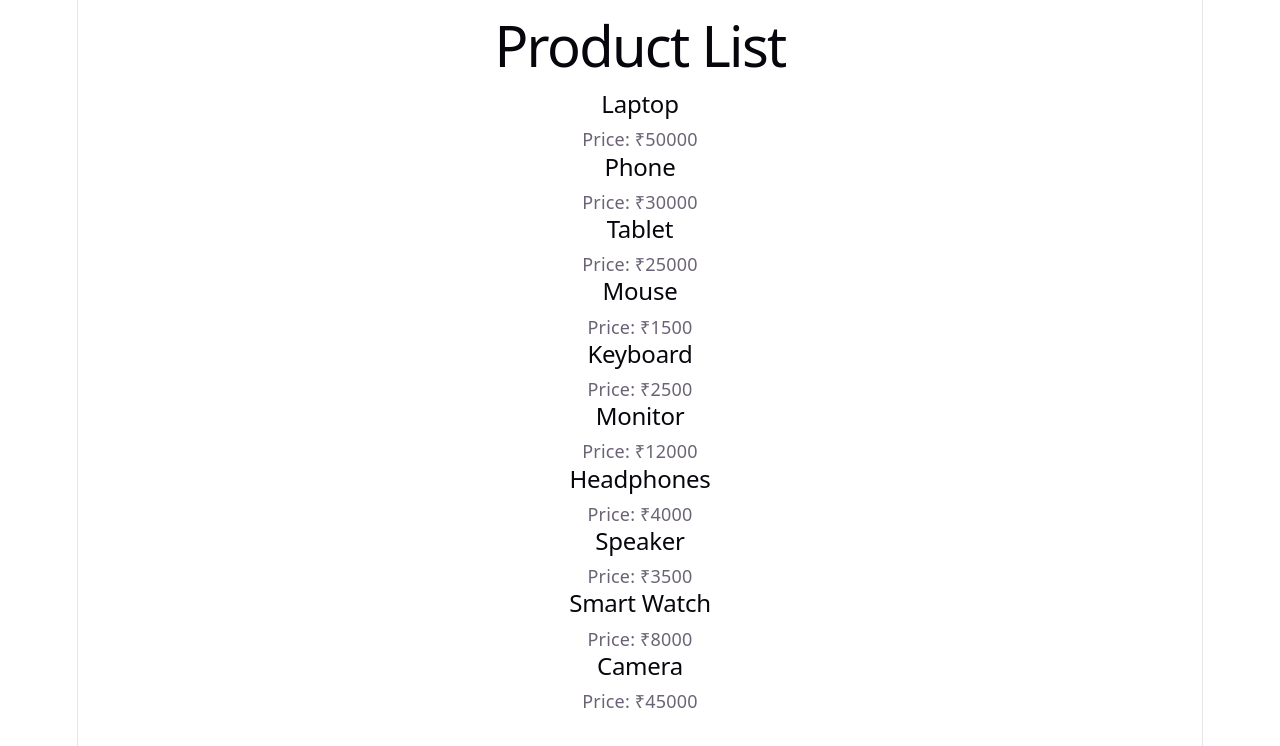
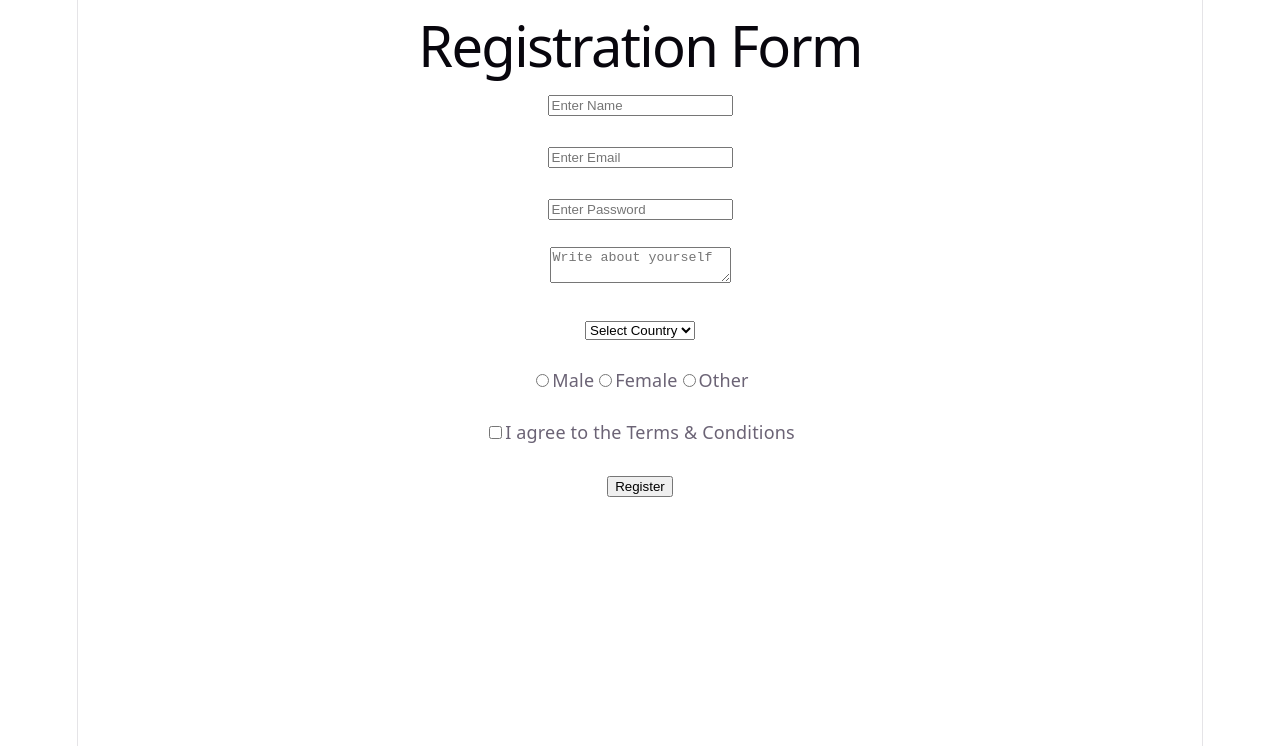
Before and after one commit to disha-aggarwal11/react-learning, a React (Vite) app: page / in a window 1280 px wide. Shown: the top 746 px of the page. Built offline with nearby package versions, Linux system fonts and the light colour scheme.

Commit message:
Build controlled registration form with validation

```diff
--- a/src/App.jsx
+++ b/src/App.jsx
@@ -1,58 +1,213 @@
-// import { useState } from "react";
-
-// function App() {
-//   const [isLoggedIn, setIsLoggedIn] = useState(false);
-
-//   return (
-//     <>
-//       <h1>React Login Example</h1>
-
-//       {isLoggedIn ? (
-//         <>
-//           <h2>Welcome</h2>
-
-//           <button onClick={() => setIsLoggedIn(false)}>
-//             Logout
-//           </button>
-//         </>
-//       ) : (
-//         <button onClick={() => setIsLoggedIn(true)}>
-//           Login
-//         </button>
-//       )}
-//     </>
-//   );
-// }
-
-// export default App;
-
-import ProductCard from "./components/ProductCard";
+import {useState} from "react";
 
 function App() {
-  const products = [
-    { id: 1, title: "Laptop", price: 50000 },
-    { id: 2, title: "Phone", price: 30000 },
-    { id: 3, title: "Tablet", price: 25000 },
-    { id: 4, title: "Mouse", price: 1500 },
-    { id: 5, title: "Keyboard", price: 2500 },
-    { id: 6, title: "Monitor", price: 12000 },
-    { id: 7, title: "Headphones", price: 4000 },
-    { id: 8, title: "Speaker", price: 3500 },
-    { id: 9, title: "Smart Watch", price: 8000 },
-    { id: 10, title: "Camera", price: 45000 },
-  ];
+  const [formData, setFormData] = useState({
+    name: "",
+    email: "",
+    password: "",
+    bio: "",
+    country: "",
+    gender: "",
+    agree: false,
+  });
+
+  function handleSubmit(e) {
+    e.preventDefault();
+
+    if(
+      !formData.name ||
+      !formData.email ||
+      !formData.password ||
+      !formData.country ||
+      !formData.gender
+    ) {
+      alert("Please fill all required fields");
+      return;
+    }
+
+    if(!formData.email.includes("@")){
+      alert("Please enter a valid email");
+      return;
+    }
+
+    if (formData.password.length < 8) {
+      alert("Password must be at least 8 characters.");
+      return;
+    }
+
+     if (!formData.agree) {
+      alert("Please accept the Terms & Conditions.");
+      return;
+    }
+
+    alert("Registeration Successful !");
+    console.log(formData);
+  }
 
   return (
     <>
-      <h1>Product List</h1>
+      <h1>Registration Form</h1>
 
-      {products.map((product) => (
-        <ProductCard
-          key={product.id}
-          title={product.title}
-          price={product.price}
+      <form onSubmit={handleSubmit}>
+
+
+        <input
+          type="text"
+          placeholder="Enter Name"
+          value={formData.name}
+          onChange={(e) =>
+            setFormData({
+              ...formData,
+              name: e.target.value,
+            })
+          }
         />
-      ))}
+
+        <br />
+        <br />
+
+
+
+        <input
+          type="email"
+          placeholder="Enter Email"
+          value={formData.email}
+          onChange={(e) =>
+            setFormData({
+              ...formData,
+              email: e.target.value,
+            })
+          }
+        />
+
+        <br />
+        <br />
+
+
+
+        <input
+          type="password"
+          placeholder="Enter Password"
+          value={formData.password}
+          onChange={(e) =>
+            setFormData({
+              ...formData,
+              password: e.target.value,
+            })
+          }
+        />
+
+        <br />
+        <br />
+
+
+        <textarea
+          placeholder="Write about yourself"
+          value={formData.bio}
+          onChange={(e) =>
+            setFormData({
+              ...formData,
+              bio: e.target.value,
+            })
+          }
+        />
+
+        <br />
+        <br />
+
+
+
+        <select
+          value={formData.country}
+          onChange={(e) =>
+            setFormData({
+              ...formData,
+              country: e.target.value,
+            })
+          }
+        >
+          <option value="">Select Country</option>
+          <option value="India">India</option>
+          <option value="USA">USA</option>
+          <option value="Canada">Canada</option>
+        </select>
+
+        <br />
+        <br />
+
+
+
+        <label>
+          <input
+            type="radio"
+            value="Male"
+            checked={formData.gender === "Male"}
+            onChange={(e) =>
+              setFormData({
+                ...formData,
+                gender: e.target.value,
+              })
+            }
+          />
+          Male
+        </label>
+
+        <label>
+          <input
+            type="radio"
+            value="Female"
+            checked={formData.gender === "Female"}
+            onChange={(e) =>
+              setFormData({
+                ...formData,
+                gender: e.target.value,
+              })
+            }
+          />
+          Female
+        </label>
+
+        <label>
+          <input
+            type="radio"
+            value="Other"
+            checked={formData.gender === "Other"}
+            onChange={(e) =>
+              setFormData({
+                ...formData,
+                gender: e.target.value,
+              })
+            }
+          />
+          Other
+        </label>
+
+        <br />
+        <br />
+
+
+
+        <label>
+          <input
+            type="checkbox"
+            checked={formData.agree}
+            onChange={(e) =>
+              setFormData({
+                ...formData,
+                agree: e.target.checked,
+              })
+            }
+          />
+          I agree to the Terms & Conditions
+        </label>
+
+        <br />
+        <br />
+
+        <button type="submit">
+          Register
+        </button>
+      </form>
     </>
   );
 }
```
